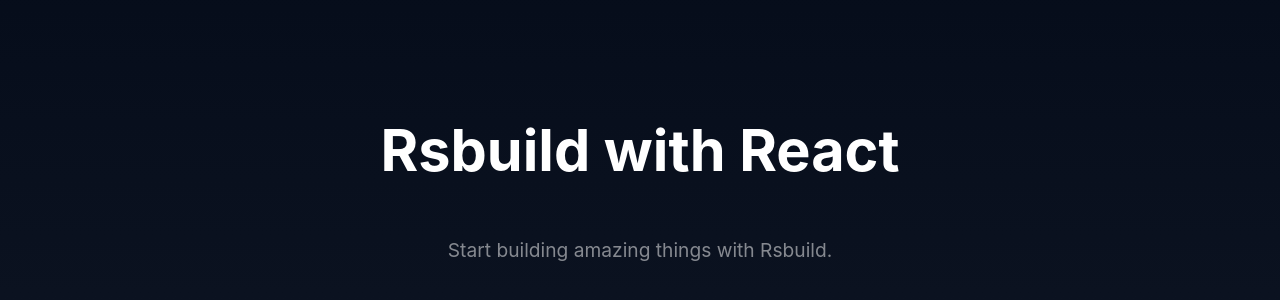
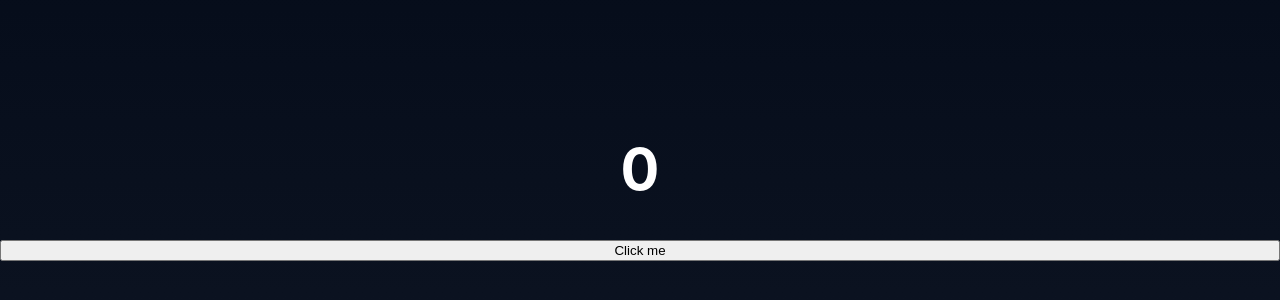
Before and after one commit to zcr1/chip8, a React app: page / in a window 1280 px wide. Shown: the part 220-520 px from the top of the page. Built offline with nearby package versions, Linux system fonts and the light colour scheme; the HTML template or start-up script is replaced by a standard one.

Commit message:
Add zustand

```diff
--- a/package.json
+++ b/package.json
@@ -11,7 +11,8 @@
   },
   "dependencies": {
     "react": "^19.1.1",
-    "react-dom": "^19.1.1"
+    "react-dom": "^19.1.1",
+    "zustand": "^5.0.7"
   },
   "devDependencies": {
     "@rsbuild/core": "^1.4.13",
--- a/src/App.tsx
+++ b/src/App.tsx
@@ -1,12 +1,17 @@
 import './App.css';
 
+import { useAppStore } from './store';
+
 const App = () => {
-  return (
-    <div className="content">
-      <h1>Rsbuild with React</h1>
-      <p>Start building amazing things with Rsbuild.</p>
-    </div>
-  );
+	const bears = useAppStore(state => state.bears);
+	const incrementBears = useAppStore(state => state.increase);
+
+	return (
+		<div className="content">
+			<h1>{bears}</h1>
+			<button onClick={incrementBears}>Click me</button>
+		</div>
+	);
 };
 
 export default App;
--- /dev/null
+++ b/src/store.ts
@@ -0,0 +1,11 @@
+import { create } from 'zustand';
+
+interface AppState {
+	bears: number;
+	increase: () => void;
+}
+
+export const useAppStore = create<AppState>(set => ({
+	bears: 0,
+	increase: () => set(state => ({ bears: state.bears + 1 })),
+}));
```
Also changed, not shown: 1 other file (tests, documents, lock files or other folders).
